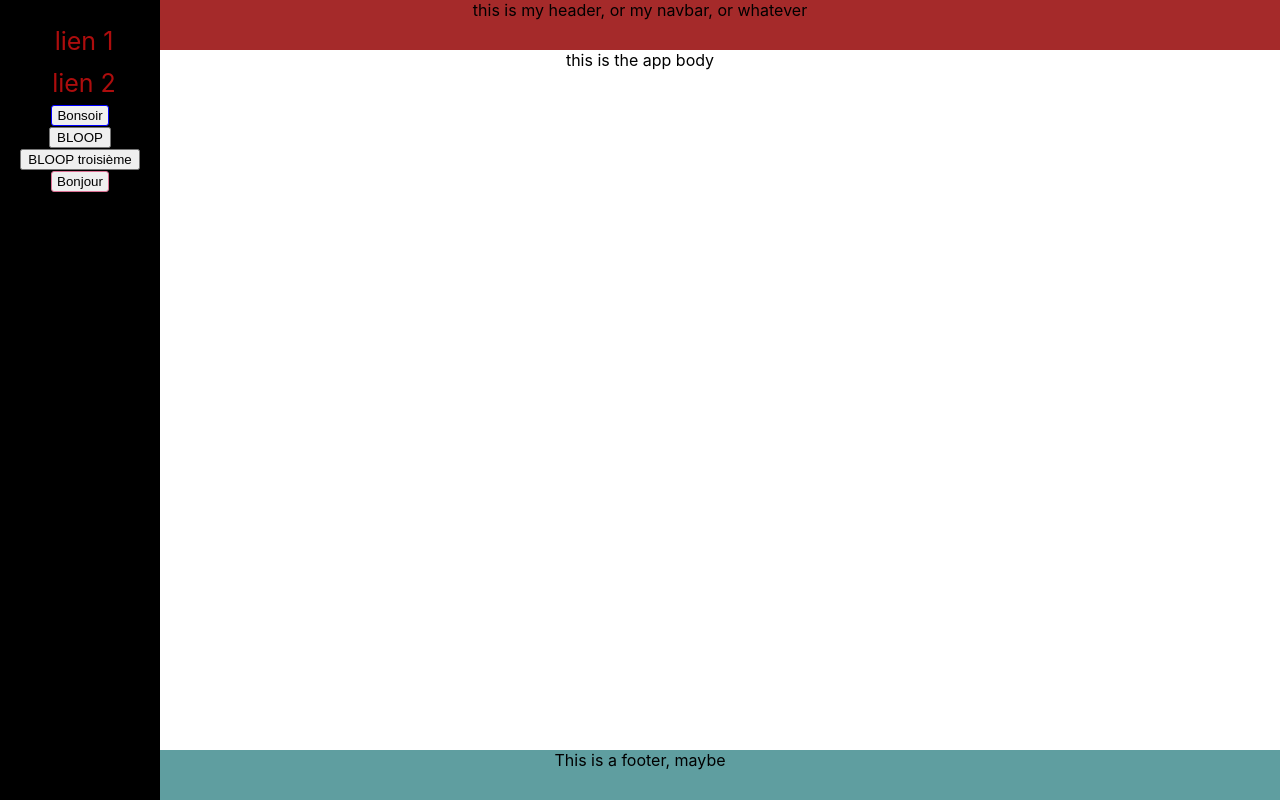
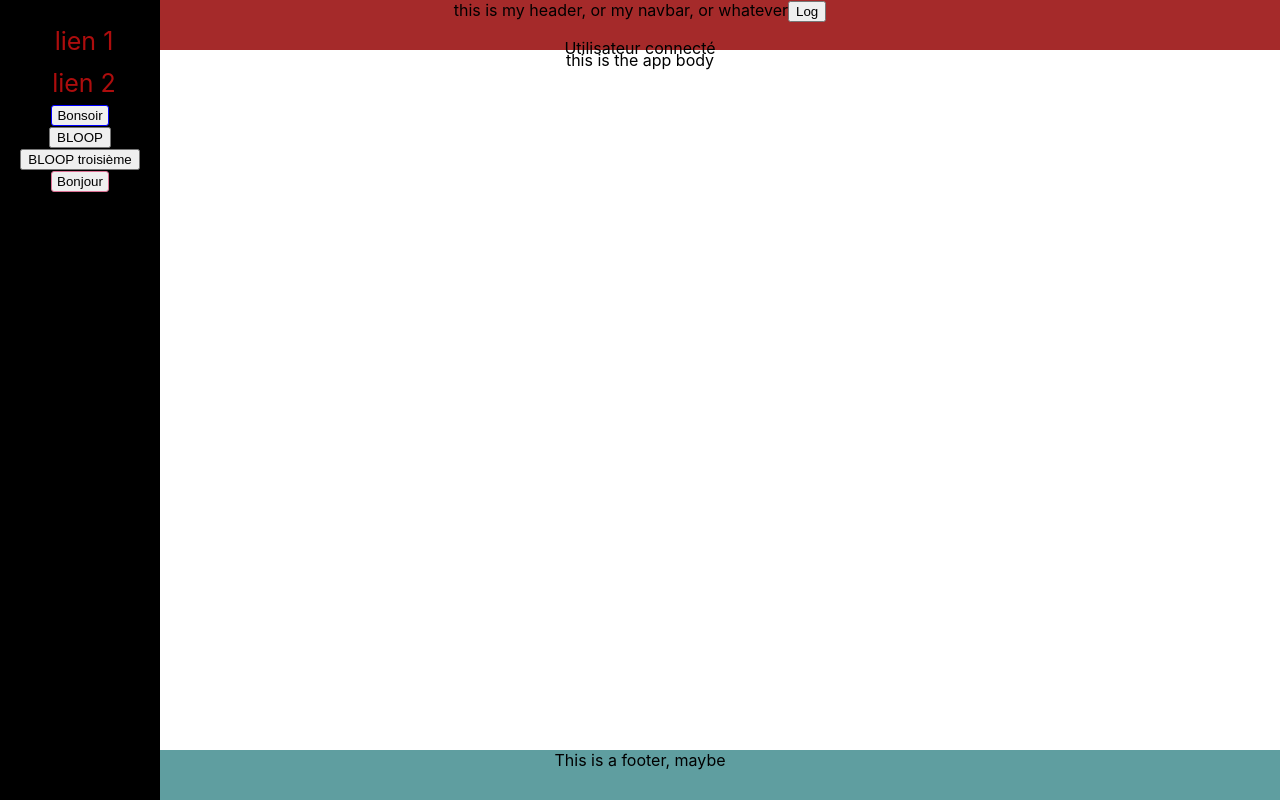
Before and after one commit to Windryuu/ExoReact, a React (Create React App) app: page / in a window 1280 px wide. Built offline with nearby package versions, Linux system fonts and the light colour scheme.

Commit message:
use of state in the header

```diff
--- a/src/App.js
+++ b/src/App.js
@@ -3,7 +3,7 @@ import Header from './components/Header';
 import Footer from './components/Footer';
 import Body from './components/Body';
 import Sidebar from './components/Sidebar';
-import { forwardRef, useImperativeHandle, useRef } from 'react';
+import { forwardRef, useImperativeHandle, useRef, useState } from 'react';
 
 // function ConsoleLogger() {
 //   console.log("console log from the parrent compo")
@@ -22,12 +22,21 @@ function MegaConsoleLogger() {
   console.log("bleeep");
 }
 
+
+
+
 function App() {
+  const [isLogged, setIsLogged] = useState(false);
   const superConsoleLoggerRef = useRef(null);
+
+  function LogMyUser()
+  {
+    setIsLogged((current) => !current);
+  }
   return (
 
     <div className="App">
-      <Header />
+      <Header loger={LogMyUser} loged={isLogged} />
       <Sidebar sclr={superConsoleLoggerRef} parentfunction={MegaConsoleLogger}/>
       <SuperConsoleLogger ref={superConsoleLoggerRef}/>
 
--- a/src/components/Header.jsx
+++ b/src/components/Header.jsx
@@ -5,10 +5,15 @@ const HeaderStyled = styled.header`
     height: 50px;
 `
 
-function Header(){
+function Header(props){
+    const log = props.loger
+    const loged = props.loged
     return(
         <HeaderStyled>
             this is my header, or my navbar, or whatever
+            <button onClick={log}>Log</button>
+            {loged && <p>Utilisateur déconnecté</p>}
+            {!loged && <p>Utilisateur connecté</p>}
         </HeaderStyled>
     )
 }
```
